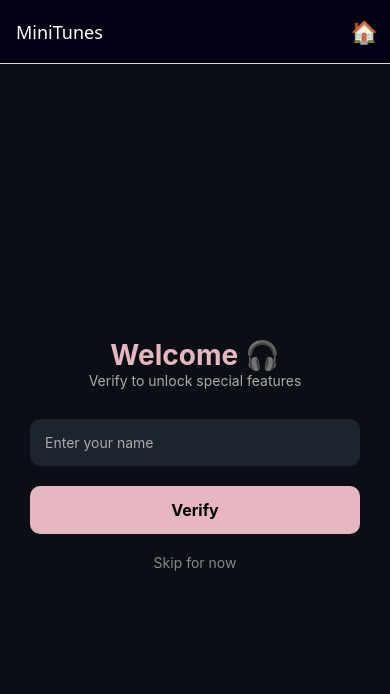
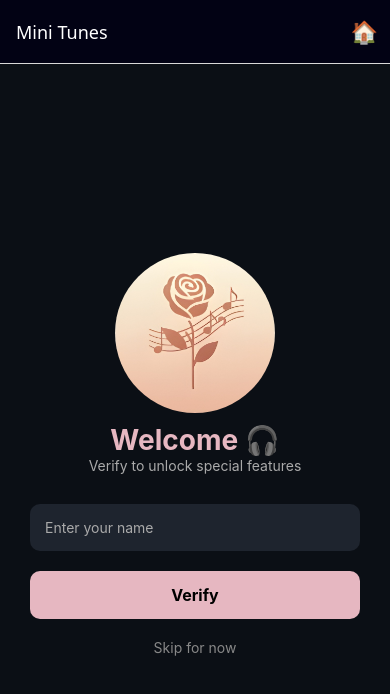
Before and after one commit to vijay70139/musicworld_fe, a React Native app: screen /VerifyUser in a window 390 px wide. Shown: the top 694 px of the page. Built offline with nearby package versions, Linux system fonts and the light colour scheme; no server answers.

Commit message:
added app icon

```diff
--- a/src/navigation/RootNavigator.js
+++ b/src/navigation/RootNavigator.js
@@ -23,14 +23,14 @@
           headerStyle: { backgroundColor: '#020214' },
           headerTintColor: '#fff',
           headerRight: () => <HomeButton />,
-          title: 'MiniTunes',
+          title: 'Mini Tunes',
         }}
       >
         <Stack.Screen name="VerifyUser" component={VerifyUserScreen} />
         <Stack.Screen
           name="Home"
           component={HomeScreen}
-          options={{ title: 'MiniTunes' }}
+          options={{ title: 'Mini Tunes' }}
         />
 
         <Stack.Screen
--- a/src/screens/VerifyUserScreen.js
+++ b/src/screens/VerifyUserScreen.js
@@ -5,6 +5,7 @@
   TextInput,
   TouchableOpacity,
   StyleSheet,
+  Image,
 } from 'react-native';
 import { AuthContext } from '../context/AuthContext';
 
@@ -14,6 +15,10 @@
 
   return (
     <View style={styles.container}>
+      <Image
+        source={require('../assets/images/app_icon.png')}
+        style={styles.appIcon}
+      />
       <Text style={styles.title}>Welcome 🎧</Text>
       <Text style={styles.subtitle}>Verify to unlock special features</Text>
 
@@ -30,7 +35,7 @@
         onPress={async () => {
           if (!name.trim()) return;
           const isVerified = await verifyUser(name.trim());
-          console.log("isVerified: ", isVerified);
+          console.log('isVerified: ', isVerified);
           if (isVerified) {
             navigation.replace('Home');
           }
@@ -92,4 +97,11 @@
     marginTop: 20,
     textAlign: 'center',
   },
+  appIcon: {
+    width: 160,
+    height: 160,
+    alignSelf: 'center',
+    borderRadius: 100,
+    marginBottom: 10
+  },
 });
```
Also changed, not shown: src/assets/images/app_icon.png (added), 6 other files (tests, documents, lock files or other folders).
